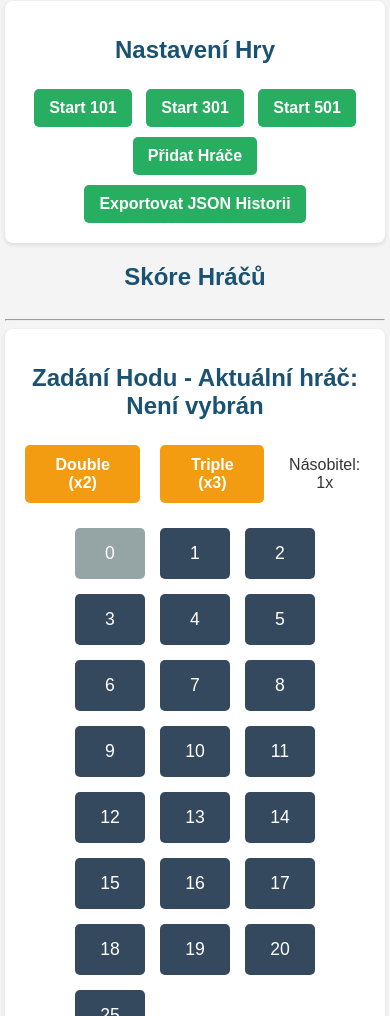
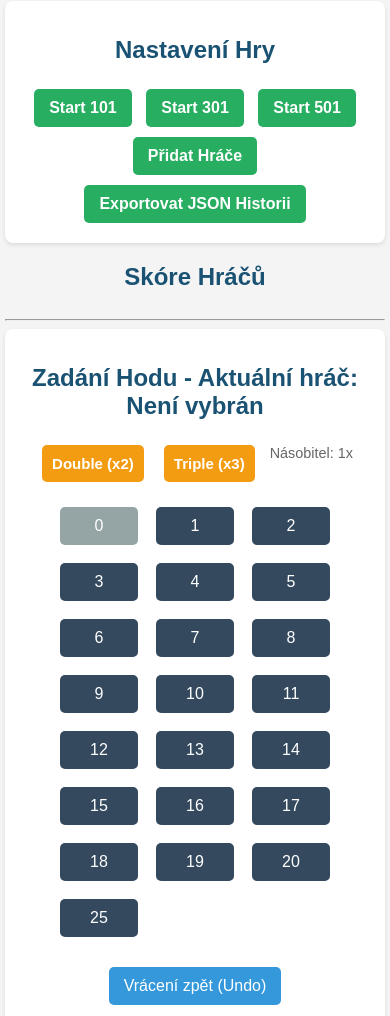
Before and after one commit to rosta70/Sipky, a plain HTML site: page index.html in a window 390 px wide. Shown: the part 84-1100 px from the top of the page. Drawn offline with Linux system fonts and the light colour scheme.

Commit message:
Update style.css

```diff
--- a/style.css
+++ b/style.css
@@ -90,9 +90,24 @@ button:hover {
     border-radius: 3px;
 }
 
+/* Text pro násobitele a zbývající skóre v kole */
+#dart-input p {
+    font-size: 0.9em;
+    color: #666;
+    margin: 5px 0;
+}
+.round-needed {
+    color: #1a5273;
+    font-size: 1.3em;
+}
+
+
 /* Tlačítka pro násobitele (Double/Triple) */
 #multiplier-buttons {
     margin-bottom: 15px;
+    display: flex;
+    justify-content: center;
+    gap: 10px;
 }
 
 #multiplier-buttons .multiplier {
@@ -102,6 +117,12 @@ button:hover {
 
 #multiplier-buttons .multiplier:hover {
     background-color: #e67e22;
+}
+
+/* Nová třída pro aktivní násobitele (červená barva) */
+.active-multiplier {
+    background-color: #c0392b !important; /* Tmavě červená */
+    border: 1px solid #7f8c8d;
 }
 
 /* Kontejner a styl pro číselná tlačítka (1-20, 25, 0) */
@@ -145,7 +166,6 @@ button:hover {
 /* Media Query pro menší zařízení (např. mobily na šířku / menší tablety) */
 @media (max-width: 768px) {
     #score-buttons {
-        /* Přepneme na 5 sloupců */
         grid-template-columns: repeat(5, 1fr);
         max-width: 400px;
     }
@@ -154,17 +174,18 @@ button:hover {
 /* Media Query pro úzké zobrazení (Mobilní telefony na výšku) */
 @media (max-width: 600px) {
 
-    /* Vynucení změny rozložení na 4 sloupce */
+    /* Vynucení změny rozložení na 3 sloupce a zmenšení mezer */
     #score-buttons {
-        grid-template-columns: repeat(4, 1fr) !important;
-        max-width: 350px !important;
+        grid-template-columns: repeat(3, 1fr) !important; /* 3 sloupce */
+        gap: 8px !important; /* Menší mezera */
+        max-width: 280px !important; /* Zmenšení celkové šířky */
         margin: 10px auto !important;
     }
 
-    /* Zmenšíme padding tlačítek, ale zvětšíme font pro lepší čitelnost */
+    /* Zmenšení paddingu tlačítek pro menší velikost */
     #score-buttons button {
-        padding: 15px 5px;
-        font-size: 1.1em;
+        padding: 10px 5px !important; /* Menší velikost tlačítka */
+        font-size: 1em !important;
     }
 
     /* Zmenšení paddingu těla pro maximalizaci místa */
@@ -172,19 +193,9 @@ button:hover {
         padding: 5px !important;
     }
 
-    /* Úprava pro Double/Triple tlačítka */
-    #multiplier-buttons {
-        display: flex;
-        justify-content: center;
-        gap: 10px;
+    /* Zmenšení tlačítek Double/Triple */
+    #multiplier-buttons .multiplier {
+        padding: 10px 10px;
+        font-size: 15px;
     }
 }
-
-/* Media Query pro velmi úzká zobrazení (např. starší telefony) */
-@media (max-width: 400px) {
-    #score-buttons {
-        /* Přepneme na 3 sloupce, pokud je opravdu málo místa */
-        grid-template-columns: repeat(3, 1fr) !important;
-        max-width: 250px !important;
-    }
-}
```
